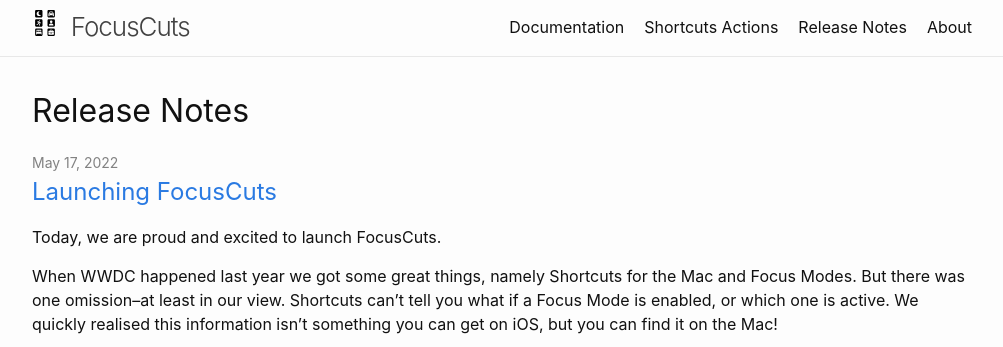
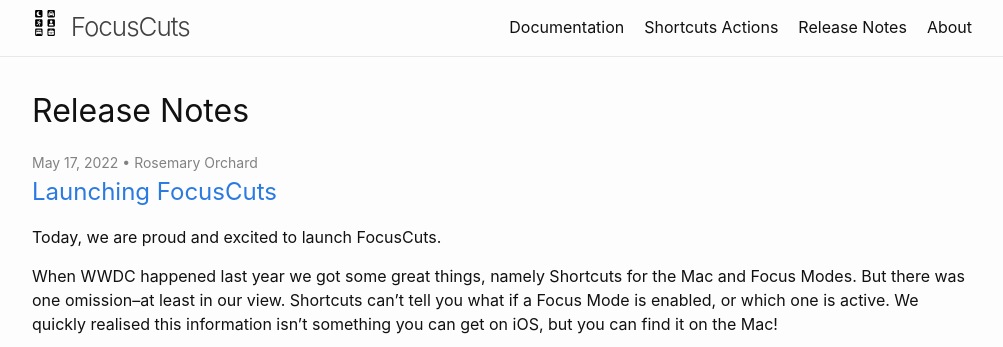
Before and after one commit to Omni-Tooling/FocusCuts-Site, a Jekyll site: the page built from release-notes.md, in a window 1280 px wide. Shown: the top 347 px of the page, without its empty margins (138-1141 px from the left). Built offline with Jekyll 4.4.1, drawn with Linux system fonts in a browser that asks for light colours.

Commit message:
Show the author if there is one

```diff
--- a/_layouts/blog.html
+++ b/_layouts/blog.html
@@ -25,7 +25,7 @@
       {%- assign date_format = site.minima.date_format | default: "%b %-d, %Y" -%}
       {%- for post in posts -%}
       <li>
-        <span class="post-meta">{{ post.date | date: date_format }}</span>
+        <span class="post-meta">{{ post.date | date: date_format }}{%- if post.author %} • {{ post.author }}{%- endif -%}</span>
         <h3>
           <a class="post-link" href="{{ post.url | relative_url }}">
             {{ post.title | escape }}
```
